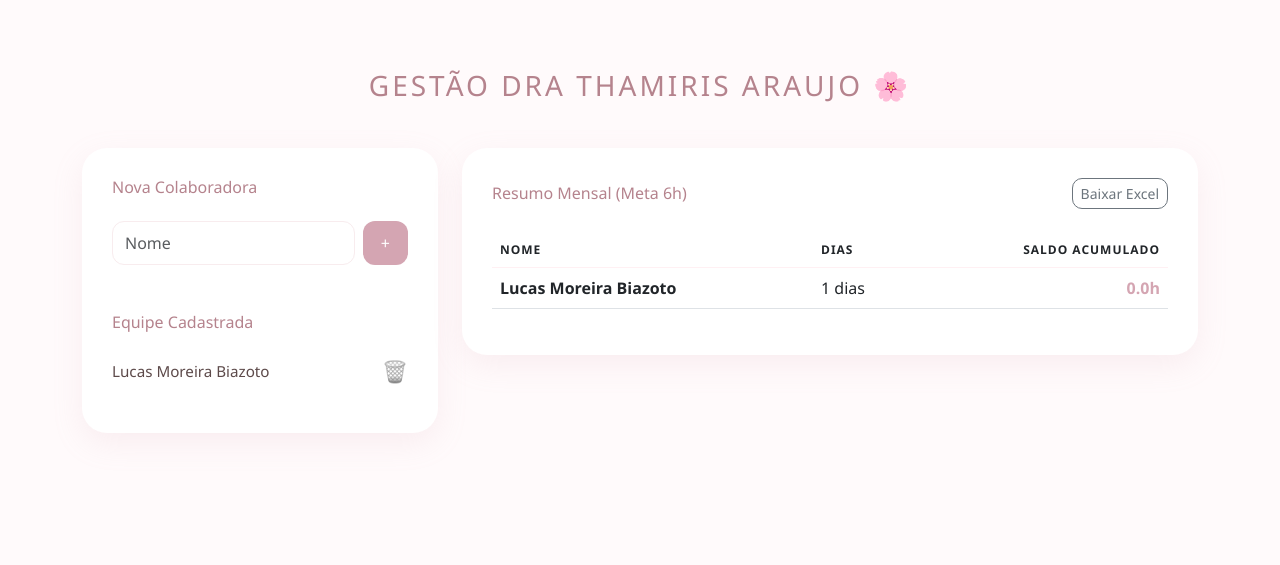
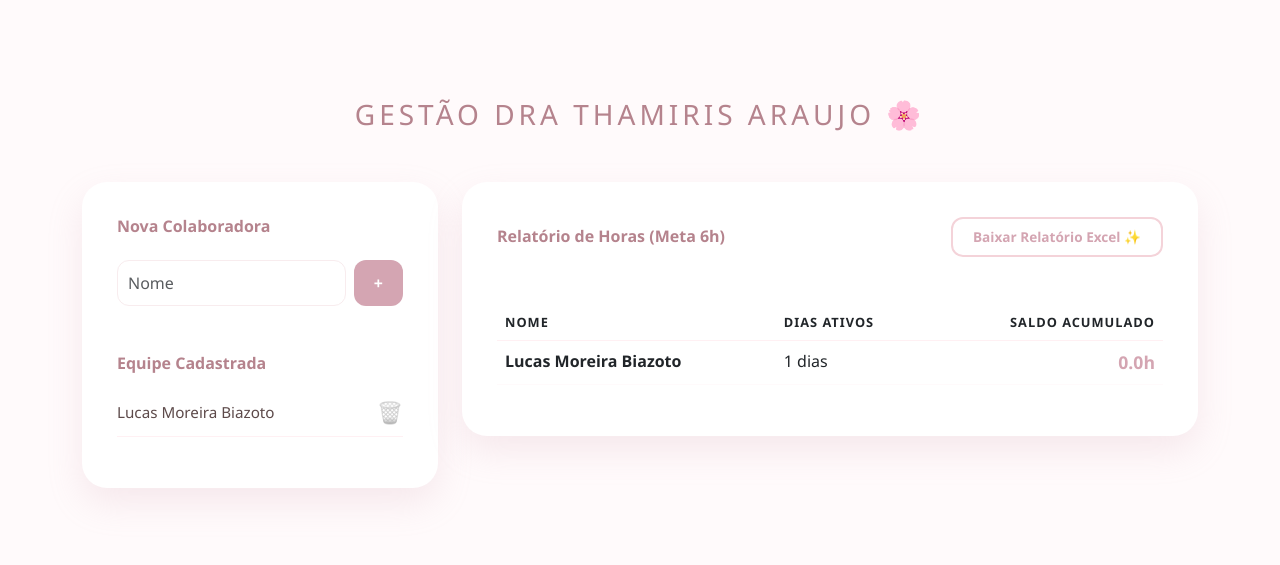
Before and after one commit to LucasBiazoto/Ponto, a Flask app: page /painel_gestao?senha=8340 in a window 1280 px wide. Shown: the top 565 px of the page. Run offline with Flask 3, Linux system fonts and the light colour scheme; data comes from the database, SQL or seed files in the repository.

Commit message:
dddddddddd

```diff
--- a/templates/admin.html
+++ b/templates/admin.html
@@ -2,37 +2,39 @@
 <html lang="pt-br">
 <head>
     <meta charset="UTF-8">
-    <title>Gestão Dra Thamiris Araujo</title>
+    <title>Gestão Luxo - Dra Thamiris Araujo</title>
     <link href="https://cdn.jsdelivr.net/npm/bootstrap@5.3.0/dist/css/bootstrap.min.css" rel="stylesheet">
     <style>
         body { background-color: #fffafb; font-family: 'Segoe UI', sans-serif; color: #5d4a4a; }
-        .luxury-card { background: white; border-radius: 25px; border: none; box-shadow: 0 10px 30px rgba(212,165,178,0.15); padding: 30px; margin-bottom: 25px; }
-        .header-pink { color: #b5838d; text-align: center; margin: 45px 0; font-weight: 300; letter-spacing: 3px; text-transform: uppercase; }
-        .btn-pink { background: #d4a5b2; color: white; border: none; border-radius: 12px; padding: 10px 18px; transition: 0.3s; }
+        .luxury-card { background: white; border-radius: 25px; border: none; box-shadow: 0 15px 35px rgba(212,165,178,0.2); padding: 35px; margin-bottom: 30px; }
+        .header-pink { color: #b5838d; text-align: center; margin: 50px 0; font-weight: 300; letter-spacing: 4px; text-transform: uppercase; }
+        .btn-pink { background: #d4a5b2; color: white; border: none; border-radius: 12px; padding: 10px 20px; transition: 0.3s; font-weight: bold; }
         .btn-pink:hover { background: #b5838d; transform: translateY(-2px); }
-        .trash-icon { text-decoration: none; font-size: 1.3rem; filter: grayscale(1); transition: 0.3s; cursor: pointer; }
-        .trash-icon:hover { filter: grayscale(0); transform: scale(1.1); }
-        th { font-size: 0.75rem; color: #b5838d; text-transform: uppercase; letter-spacing: 1px; border-bottom: 2px solid #fff0f3; padding-bottom: 15px; }
-        td { padding: 20px 0; vertical-align: middle; }
+        .btn-excel-luxo { background: white; color: #d4a5b2; border: 2px solid #f4d3d9; border-radius: 12px; padding: 8px 20px; text-decoration: none; font-size: 0.85rem; font-weight: bold; transition: 0.3s; display: inline-block; }
+        .btn-excel-luxo:hover { background: #f4d3d9; color: white; }
+        .trash-icon { text-decoration: none; font-size: 1.3rem; filter: grayscale(1); transition: 0.3s; opacity: 0.6; }
+        .trash-icon:hover { filter: grayscale(0); transform: scale(1.2); opacity: 1; }
+        th { font-size: 0.8rem; color: #b5838d; text-transform: uppercase; letter-spacing: 1px; border-bottom: 2px solid #fff0f3; padding-bottom: 15px; }
+        td { padding: 20px 0; border-bottom: 1px solid #fffafb; }
     </style>
 </head>
 <body>
-    <div class="container py-4">
+    <div class="container py-5">
         <h3 class="header-pink">GESTÃO DRA THAMIRIS ARAUJO 🌸</h3>
         <div class="row g-4">
             <div class="col-md-4">
                 <div class="luxury-card">
-                    <h6 class="mb-4" style="color: #b5838d;">Nova Colaboradora</h6>
+                    <h6 class="mb-4" style="color: #b5838d; font-weight: 600;">Nova Colaboradora</h6>
                     <form action="/cadastrar_colaboradora?senha=8340" method="post" class="d-flex gap-2">
-                        <input type="text" name="nome_novo" class="form-control" placeholder="Nome" required style="border-radius: 12px; border: 1px solid #f8ecee;">
+                        <input type="text" name="nome_novo" class="form-control" placeholder="Nome" required style="border-radius: 12px; border: 1px solid #f8ecee; padding: 10px;">
                         <button class="btn-pink">+</button>
                     </form>
                     <div class="mt-5">
-                        <h6 class="mb-4" style="color: #b5838d;">Equipe Cadastrada</h6>
+                        <h6 class="mb-4" style="color: #b5838d; font-weight: 600;">Equipe Cadastrada</h6>
                         {% for r in relatorio %}
-                        <div class="d-flex justify-content-between align-items-center mb-3">
+                        <div class="d-flex justify-content-between align-items-center mb-3 pb-2" style="border-bottom: 1px solid #fff0f3;">
                             <span style="font-size: 0.95rem;">{{ r.nome }}</span>
-                            <a href="/excluir_colaboradora/{{ r.id }}?senha=8340" class="trash-icon" onclick="return confirm('Deseja excluir?')">🗑️</a>
+                            <a href="/excluir_colaboradora/{{ r.id }}?senha=8340" class="trash-icon" onclick="return confirm('Excluir esta colaboradora?')">🗑️</a>
                         </div>
                         {% endfor %}
                     </div>
@@ -40,21 +42,21 @@
             </div>
             <div class="col-md-8">
                 <div class="luxury-card">
-                    <div class="d-flex justify-content-between align-items-center mb-4">
-                        <h6 style="color: #b5838d; margin: 0;">Resumo Mensal (Meta 6h)</h6>
-                        <a href="/exportar" class="btn btn-outline-secondary btn-sm" style="border-radius: 10px;">Baixar Excel</a>
+                    <div class="d-flex justify-content-between align-items-center mb-5">
+                        <h6 style="color: #b5838d; margin: 0; font-weight: 600;">Relatório de Horas (Meta 6h)</h6>
+                        <a href="/exportar" class="btn-excel-luxo">Baixar Relatório Excel ✨</a>
                     </div>
                     <div class="table-responsive">
                         <table class="table">
                             <thead>
-                                <tr><th>Nome</th><th>Dias</th><th class="text-end">Saldo Acumulado</th></tr>
+                                <tr><th>Nome</th><th>Dias Ativos</th><th class="text-end">Saldo Acumulado</th></tr>
                             </thead>
                             <tbody>
                                 {% for r in relatorio %}
                                 <tr>
                                     <td><strong>{{ r.nome }}</strong></td>
                                     <td>{{ r.dias }} dias</td>
-                                    <td class="text-end fw-bold" style="color: #d4a5b2;">{{ r.saldo }}</td>
+                                    <td class="text-end fw-bold" style="color: #d4a5b2; font-size: 1.1rem;">{{ r.saldo }}</td>
                                 </tr>
                                 {% endfor %}
                             </tbody>
```
